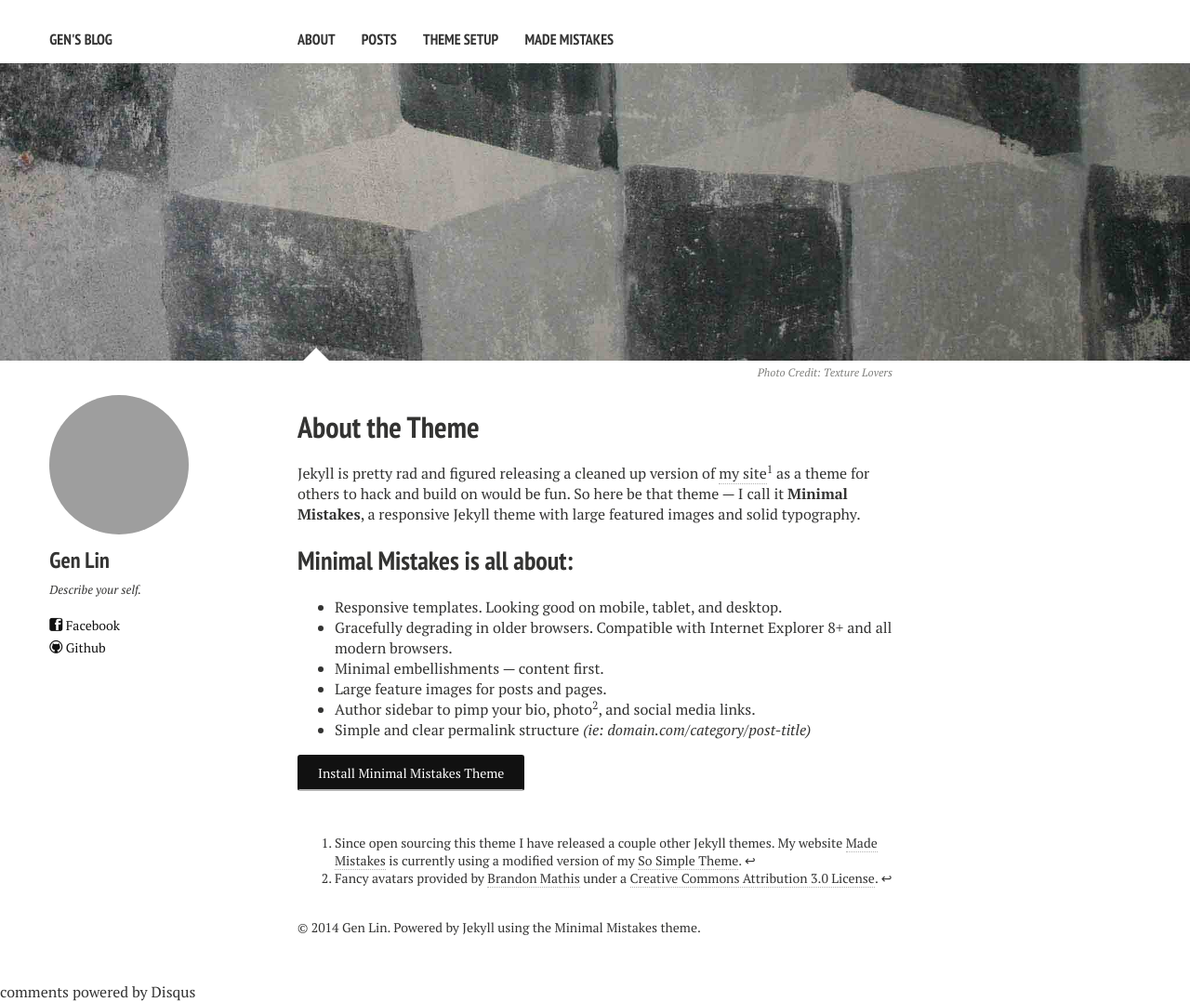
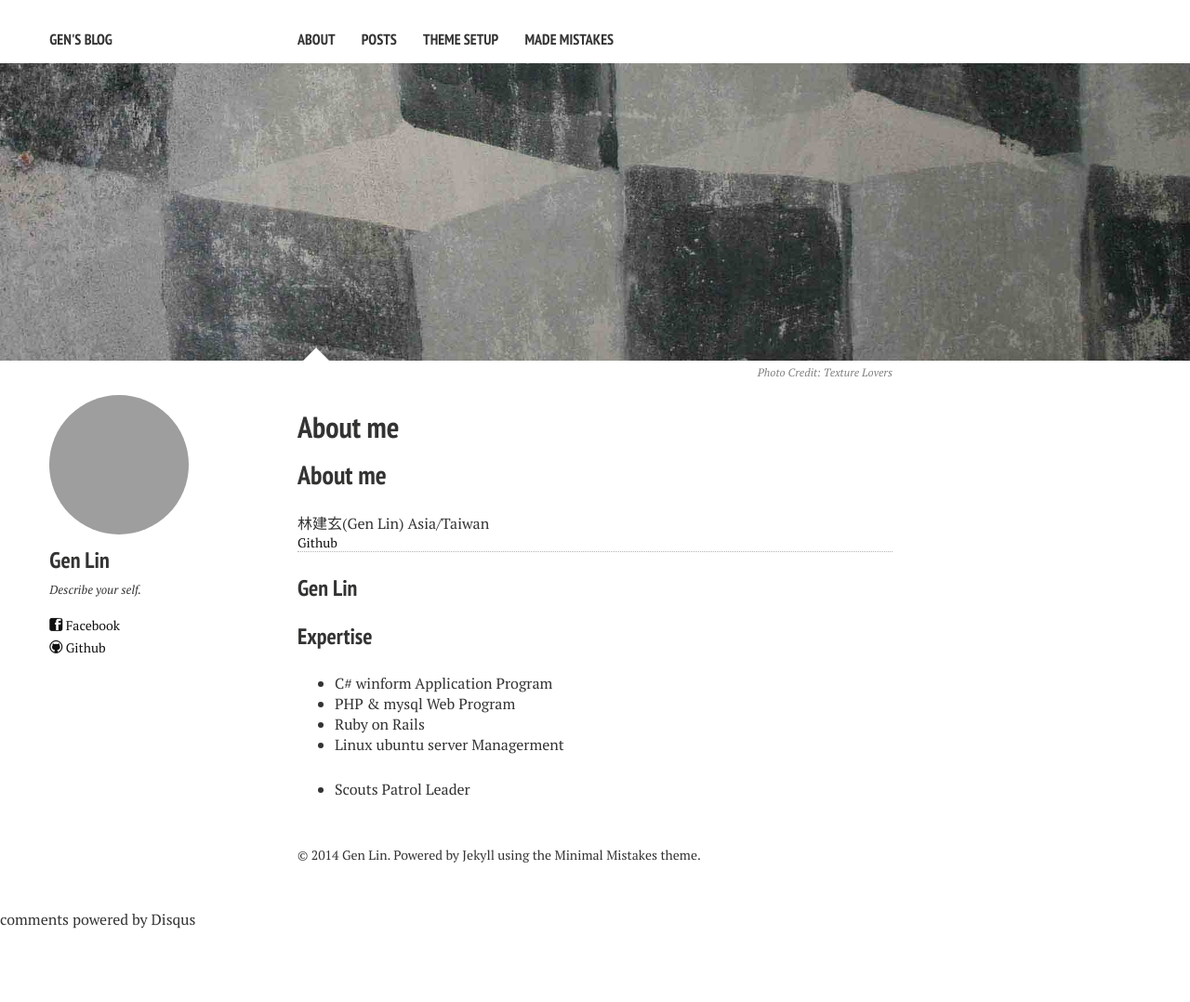
Before and after one commit to BeemoLin/BeemoLin.github.io, a Jekyll site: the page built from about.md, in a window 1280 px wide. Shown: the whole page at 93% size. Built offline with Jekyll 4.4.1, drawn with Linux system fonts in a browser that asks for light colours; nearby versions of some CDN libraries; comment, search, counter and statistics services are not loaded; after the commit the page ends 1000 px from its top, so only the background shows below that; grey boxes are pictures that could not be loaded.

Commit message:
about me

```diff
--- a/about.md
+++ b/about.md
@@ -1,10 +1,9 @@
 ---
 layout: page
 permalink: /about/
-title: About the Theme
-tagline: Minimal Mistakes, a Jekyll Theme
-tags: [about, Jekyll, theme, responsive]
-modified: 9-9-2013
+title: About me
+tags: [about]
+modified: 25-5-2013
 comments: true
 image:
   feature: texture-feature-02.jpg
@@ -12,19 +11,18 @@
   creditlink: http://texturelovers.com
 ---
 
-Jekyll is pretty rad and figured releasing a cleaned up version of [my site](http://mademistakes.com)[^1] as a theme for others to hack and build on would be fun. So here be that theme --- I call it **Minimal Mistakes**, a responsive Jekyll theme with large featured images and solid typography.
+## About me
 
-## Minimal Mistakes is all about:
+林建玄(Gen Lin)
+Asia/Taiwan
+<a href="http://github.com/{{ site.owne    r.github }}" class="author-social" target="_blank"><i class="icon    -github"></i> Github</a>
 
-* Responsive templates. Looking good on mobile, tablet, and desktop.
-* Gracefully degrading in older browsers. Compatible with Internet Explorer 8+ and all modern browsers.
-* Minimal embellishments --- content first.
-* Large feature images for posts and pages.
-* Author sidebar to pimp your bio, photo[^2], and social media links.
-* Simple and clear permalink structure *(ie: domain.com/category/post-title)*
+### Gen Lin
 
-<a markdown="0" href="{{ site.url }}/theme-setup" class="btn">Install Minimal Mistakes Theme</a>
+### Expertise
+* C# winform Application Program
+* PHP & mysql Web Program
+* Ruby on Rails
+* Linux ubuntu server Managerment
 
-[^1]: Since open sourcing this theme I have released a couple other Jekyll themes. My website [Made Mistakes](http://mademistakes.com) is currently using a modified version of my [So Simple Theme](http://mmistakes.github.io/so-simple-theme/).
-
-[^2]: Fancy avatars provided by [Brandon Mathis](http://brandonmathis.com/projects/fancy-avatars/demo/) under a [Creative Commons Attribution 3.0 License](http://creativecommons.org/licenses/by/3.0/).
+* Scouts Patrol Leader
```
